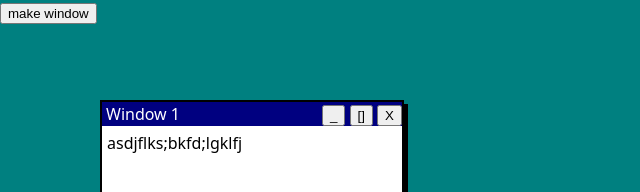
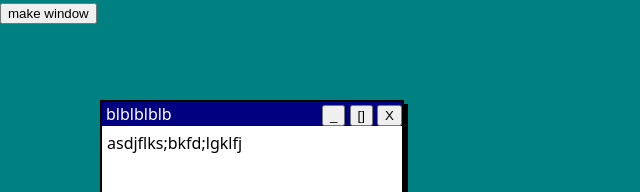
Before and after one commit to x-osc/win, a Svelte app in the folder site/: page / in a window 1280 px wide. Both pictures are taken after a click on the button "make window". Shown: the top 192 px of the page, without its empty margins (0-640 px from the left). Built offline with nearby package versions, Linux system fonts and the light colour scheme.

Commit message:
rewrite wm to use window api

```diff
--- a/site/src/App.svelte
+++ b/site/src/App.svelte
@@ -1,19 +1,48 @@
 <script lang="ts">
+  import { windowId, zIndex } from "./lib/state.svelte";
   import Window from "./lib/Window.svelte";
 
-  let windows: any = $state([]);
+  let windows: any = $state({});
 
   function createWindow() {
     const newWindow = {
-      title: `Window ${windows.length + 1}`,
+      title: `blblblblb`,
+      x: 100,
+      y: 100,
+      z: 1,
     };
-    windows.push(newWindow);
+    windows[windowId.value++] = newWindow;
+    console.log(windows);
   }
+
+  function moveWindow(id: number, x: number, y: number) {
+    if (windows[id]) {
+      windows[id].x = x;
+      windows[id].y = y;
+    } else {
+      console.warn(`Window with id ${id} does not exist.`);
+    }
+  }
+
+  function focusWindow(id: number) {
+    if (windows[id]) {
+      windows[id].z = zIndex.value++;
+    } else {
+      console.warn(`Window with id ${id} does not exist.`);
+    }
+  }
+
+  let windowApi = {
+    createWindow,
+    moveWindow,
+    focusWindow,
+  };
 </script>
 
 <div id="desktop">
-  {#each windows as win}
-    <Window title={win.title} />
+  {#each Object.entries(windows) as [id, win] (id)}
+    {@const w = win as any}
+    <Window {id} title={w.title} x={w.x} y={w.y} z={w.z} {windowApi} />
   {/each}
 
   <button onclick={createWindow}>make window</button>
--- a/site/src/lib/Window.svelte
+++ b/site/src/lib/Window.svelte
@@ -1,31 +1,22 @@
 <script lang="ts">
-  import { zIndex } from "./state.svelte";
-
-  let { title, x = 100, y = 100 } = $props();
-
-  let posX = $state(x);
-  let poxY = $state(y);
-  let z = $state(1);
+  let { id, title, x, y, z, windowApi } = $props();
 
   let isDragging = false;
   let offsetX = 0;
   let offsetY = 0;
 
-  function sendToTop() {
-    z = zIndex.value++;
-  }
-
   function handleMouseDown(event: MouseEvent) {
     isDragging = true;
-    offsetX = event.clientX - posX;
-    offsetY = event.clientY - poxY;
-    sendToTop();
+    offsetX = event.clientX - x;
+    offsetY = event.clientY - y;
+    windowApi.focusWindow(id);
   }
 
   function handleMouseMove(event: MouseEvent) {
     if (isDragging) {
-      posX = event.clientX - offsetX;
-      poxY = event.clientY - offsetY;
+      let posX = event.clientX - offsetX;
+      let poxY = event.clientY - offsetY;
+      windowApi.moveWindow(id, posX, poxY);
     }
   }
 
@@ -33,7 +24,7 @@
     isDragging = false;
   }
 
-  sendToTop();
+  windowApi.focusWindow(id);
 </script>
 
 <svelte:window
@@ -43,7 +34,7 @@
 />
 
 <!-- svelte-ignore a11y_no_static_element_interactions -->
-<div class="window" style="left: {posX}px; top: {poxY}px; z-index: {z}">
+<div class="window" style="left: {x}px; top: {y}px; z-index: {z}">
   <div class="titlebar" onmousedown={handleMouseDown}>
     <span class="title">{title}</span>
     <div class="window-controls">
--- a/site/src/lib/state.svelte.ts
+++ b/site/src/lib/state.svelte.ts
@@ -1,3 +1,7 @@
+export const windowId = $state({
+  value: 0,
+});
+
 export const zIndex = $state({
   value: 1,
 });
```
